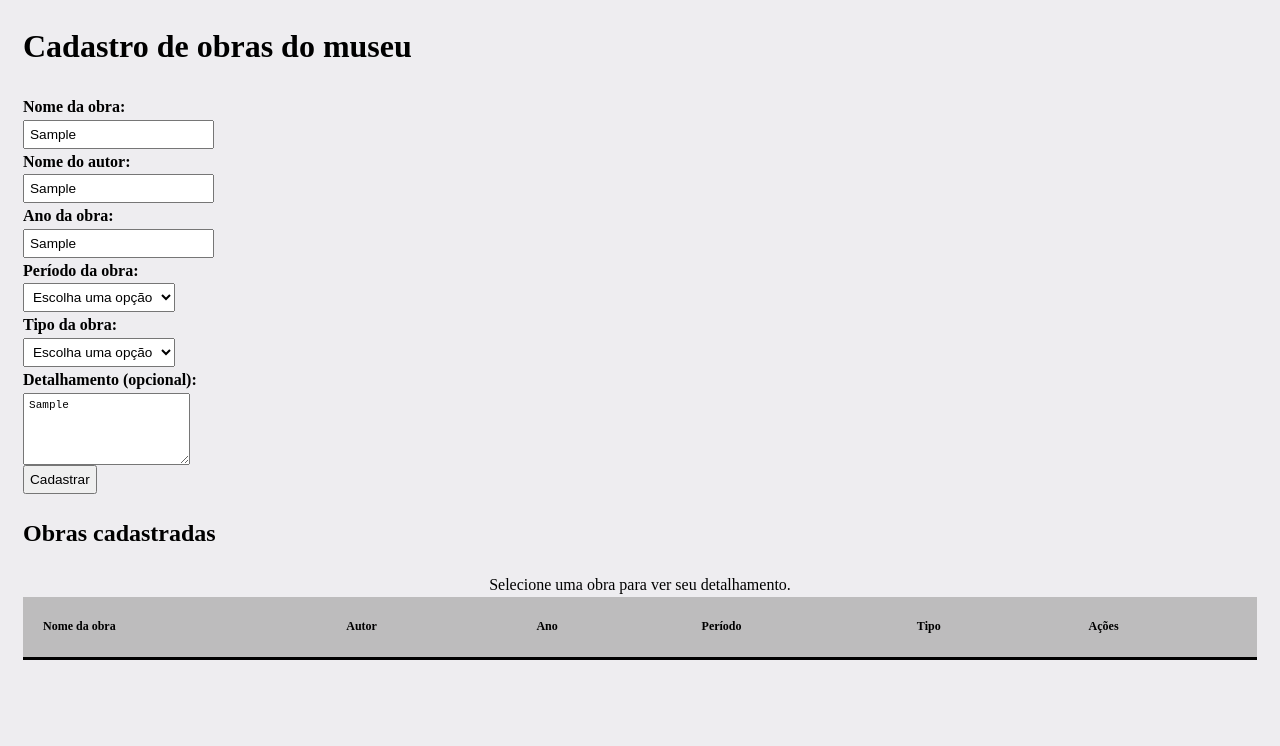
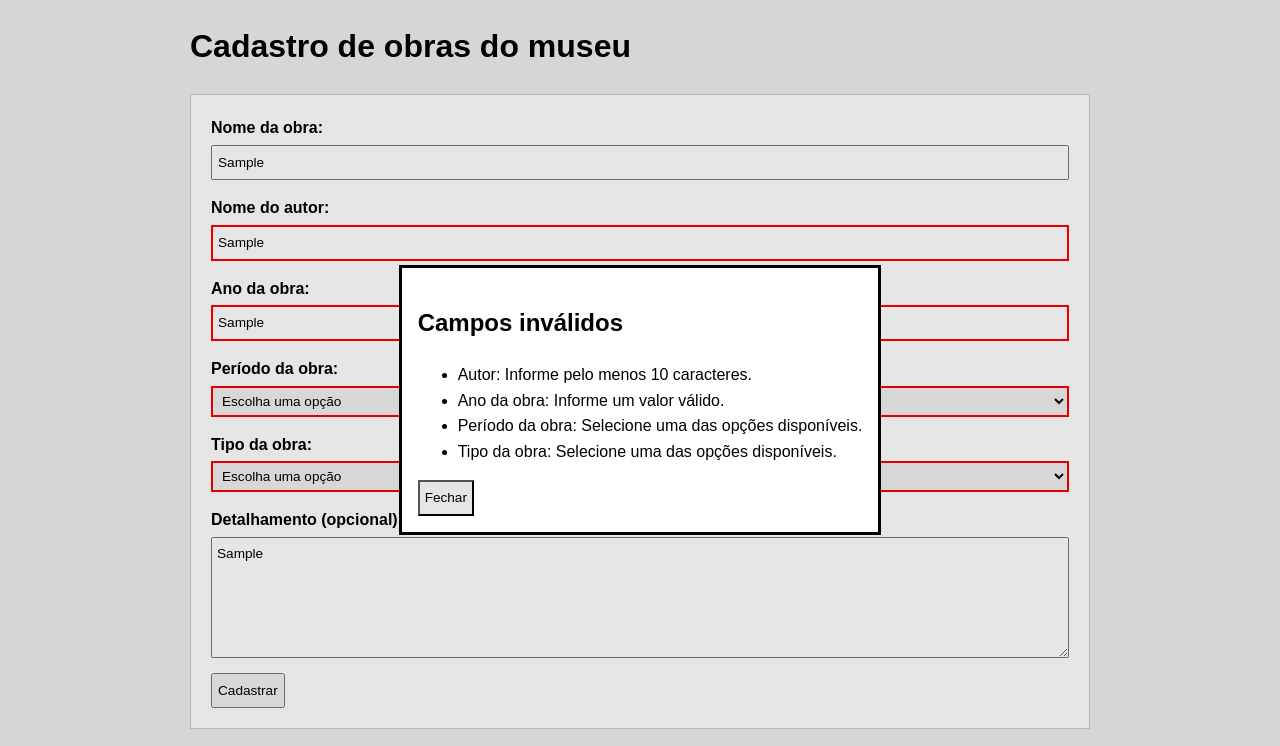
Before and after one commit to vitorcostadev/web-progamming, a plain HTML site: page M2/src/public/index.html in a window 1280 px wide. Both pictures are taken after typing "Sample", "Sample", "Sample", "Sample" into the empty fields and a click on the button "Cadastrar". Shown: the top 746 px of the page. Drawn offline with Linux system fonts and the light colour scheme.

Commit message:
Simplifica ajustes de interface do cadastro de obras

```diff
--- a/M2/src/public/index.html
+++ b/M2/src/public/index.html
@@ -74,7 +74,7 @@
             <button type="submit" class="itas-style">Cadastrar</button>
         </form>
 
-        <section aria-labelledby="works-title">
+        <section>
             <h2 id="works-title">Obras cadastradas</h2>
             <table id="works-table">
                 <caption>Selecione uma obra para ver seu detalhamento.</caption>
@@ -93,9 +93,9 @@
         </section>
     </main>
 
-    <dialog id="validator" aria-labelledby="validator-title"></dialog>
+    <dialog id="validator"></dialog>
 
-    <dialog id="work-details-dialog" aria-labelledby="details-title">
+    <dialog id="work-details-dialog">
         <h2 id="details-title">Detalhamento da obra</h2>
         <p id="work-details-content"></p>
         <form method="dialog">
--- a/M2/src/public/js/constants.js
+++ b/M2/src/public/js/constants.js
@@ -58,7 +58,7 @@
         if (
             typeof value !== "string" ||
             value.trim().length === 0 ||
-            any(value.split(""), char => !isNaN(char) && char !== " ")
+            value.split("").some(char => !isNaN(char) && char !== " ")
         ) {
             result.add(field, "invalid_type");
         }
--- a/M2/src/public/js/table.js
+++ b/M2/src/public/js/table.js
@@ -29,7 +29,6 @@
 
     form.querySelectorAll(".invalid-field").forEach((field) => {
         field.classList.remove("invalid-field");
-        field.removeAttribute("aria-invalid");
     });
 }
 
@@ -47,7 +46,6 @@
         const field = form.elements.namedItem(error.field);
         if (field) {
             field.classList.add("invalid-field");
-            field.setAttribute("aria-invalid", "true");
         }
     });
 
--- a/M2/src/public/style/style.css
+++ b/M2/src/public/style/style.css
@@ -1,28 +1,69 @@
 body {
+    margin: 0;
     background-color: #eeedf0;
+    font-family: Arial, sans-serif;
     padding-left: 15px;
     padding-right: 15px;
     line-height: 1.6;
 }
 
+main {
+    max-width: 900px;
+    margin: 20px auto;
+}
+
+#museu-form,
+section {
+    background-color: white;
+    border: 1px solid #ccc;
+    padding: 20px;
+    margin-bottom: 20px;
+}
+
+section {
+    overflow-x: auto;
+}
+
 label {
+    display: block;
+    margin-bottom: 4px;
     font-weight: bold;
 }
 
 .itas-style {
     display: block;
+    font-family: inherit;
     font-size: 0.85em;
+    line-height: inherit;
     padding: 5px;
 }
 
-.itas-style:hover {
-    background-color: rgb(189, 188, 189);
+input,
+textarea,
+select {
+    box-sizing: border-box;
+    width: 100%;
+    margin-bottom: 15px;
+}
+
+textarea {
+    resize: vertical;
+}
+
+button {
+    cursor: pointer;
+}
+
+.itas-style:hover,
+.itas-style:focus {
+    background-color: #e5e5e5;
 }
 
 table {
     border-collapse: collapse;
     margin: 1em 0;
     width: 100%;
+    min-width: 700px;
 }
 
 td,
```
